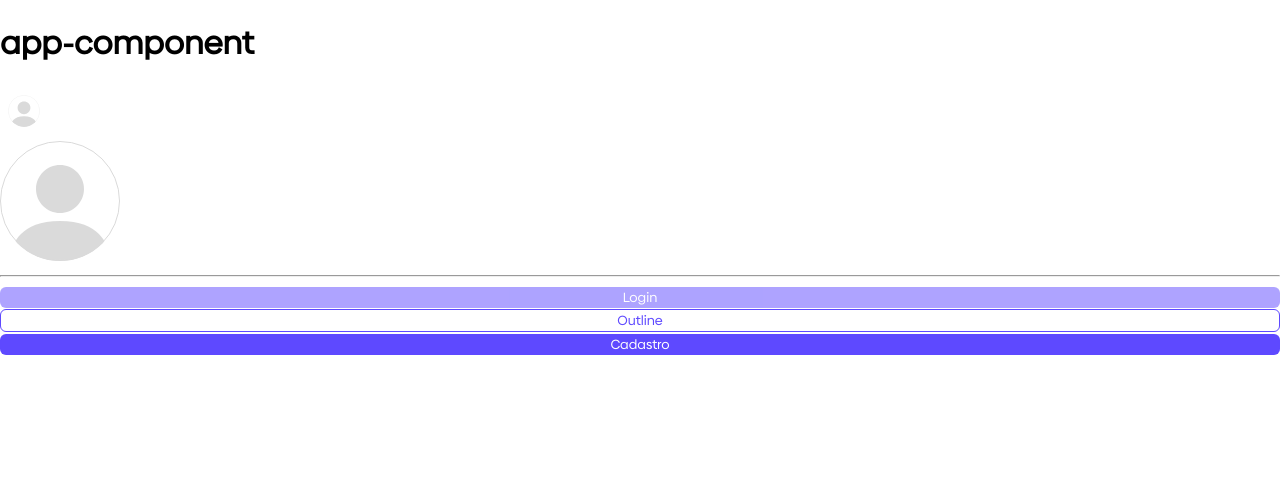
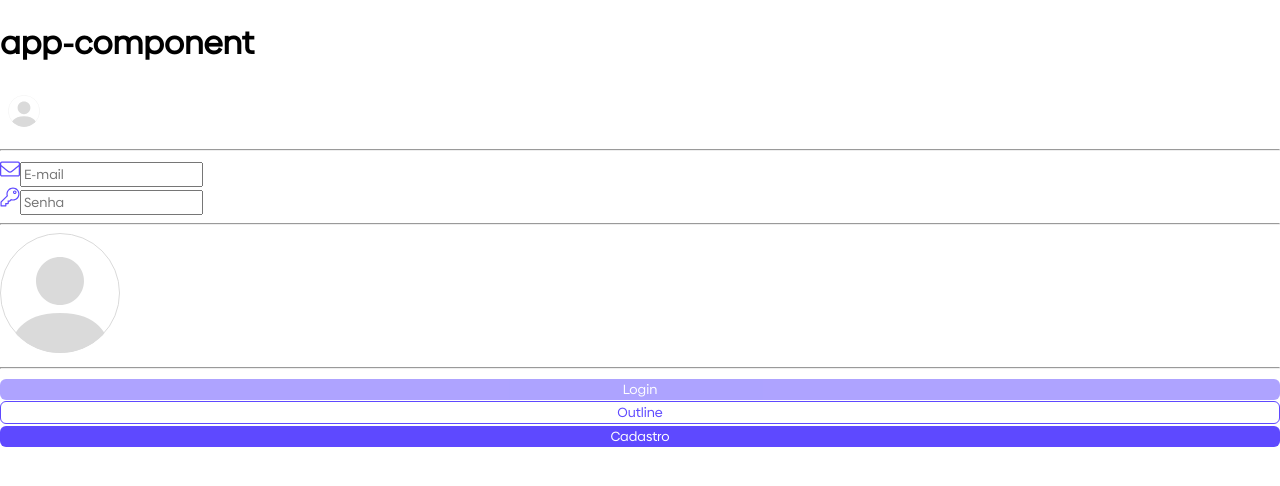
Before and after one commit to Davi-Archive/instagram-frontend-angular, an Angular app: page / in a window 1280 px wide. Shown: the top 486 px of the page. Built offline with nearby package versions, Linux system fonts and the light colour scheme.

Commit message:
feat: add shared component public-input
This component get's info from input and save
in a form.

```diff
--- a/src/app/app.component.html
+++ b/src/app/app.component.html
@@ -1,25 +1,43 @@
 <h1>app-component</h1>
+<app-avatar></app-avatar>
+<br />
+<hr />
 
-<app-avatar
-></app-avatar>
+<app-public-input
+  type="text"
+  image="assets/images/envelope.svg"
+  placeholder="E-mail"
+  [referencesForm]="getReferences('name')"
+></app-public-input>
+
+<app-public-input
+  type="password"
+  image="assets/images/chave.svg"
+  placeholder="Senha"
+  [referencesForm]="getReferences('password')"
+></app-public-input>
+
+<hr />
 
 <app-upload-image
 placeholderImage="assets/images/avatar.svg"
+[referencesformControl]="getReferences('image')"
 >
-
 </app-upload-image>
 
-<hr/>
+<hr />
 <app-button
   text="Login"
   type="button"
   class="primary"
   [disabled]="true"
 ></app-button>
+
 <app-button
   text="Outline"
   type="button"
   class="primary"
   color="outline"
+  (click)="submit()"
 ></app-button>
 <app-button text="Cadastro" type="button" class="primary"></app-button>
--- a/src/app/app.component.ts
+++ b/src/app/app.component.ts
@@ -1,4 +1,5 @@
 import { Component } from '@angular/core';
+import { FormGroup, FormBuilder, Validators, AbstractControl } from '@angular/forms'
 
 @Component({
   selector: 'app-root',
@@ -7,4 +8,20 @@ import { Component } from '@angular/core';
 })
 export class AppComponent {
   title = 'Devagram-Angular';
+
+  public form: FormGroup;
+  constructor(private fb: FormBuilder) {
+    this.form = this.fb.group({
+      image: [null],
+      name: ['', Validators.required],
+      password: ['', Validators.required]
+    })
+  }
+  public getReferences(nameField: string): AbstractControl {
+    return this.form.controls[nameField]
+  }
+
+  public submit(): void {
+    console.log(this.form.value)
+  }
 }
--- a/src/app/app.module.ts
+++ b/src/app/app.module.ts
@@ -4,6 +4,7 @@ import { BrowserModule } from '@angular/platform-browser';
 import { AppRoutingModule } from './app-routing.module';
 import { AppComponent } from './app.component';
 import { SharedModule } from './shared/shared.module';
+import { ReactiveFormsModule } from '@angular/forms';
 
 @NgModule({
   declarations: [
@@ -12,7 +13,8 @@ import { SharedModule } from './shared/shared.module';
   imports: [
     BrowserModule,
     AppRoutingModule,
-    SharedModule
+    SharedModule,
+    ReactiveFormsModule
   ],
   providers: [],
   bootstrap: [AppComponent]
--- /dev/null
+++ b/src/app/shared/public/public-input/public-input.component.html
@@ -0,0 +1,22 @@
+<div class="publicInputContainer">
+  <div class="publicInput">
+    <img
+      class="publicIcon"
+      alt="Imagem do Input"
+      [src]="image"
+      width="20"
+      height="20"
+    />
+    <input
+      [type]="type"
+      (ngModelChange)="onInputChange($event)"
+      [placeholder]="placeholder"
+      [ngModel]="referencesForm?.value"
+    />
+  </div>
+
+  <p *ngIf="referencesForm?.invalid && referencesForm?.dirty"
+  class="errorMessage">
+{{getErrorMessage()}}
+  </p>
+</div>
--- /dev/null
+++ b/src/app/shared/public/public-input/public-input.component.ts
@@ -0,0 +1,36 @@
+import { Component, Input, OnInit } from '@angular/core';
+import { AbstractControl } from '@angular/forms';
+
+@Component({
+  selector: 'app-public-input',
+  templateUrl: './public-input.component.html',
+  styleUrls: ['./public-input.component.scss']
+})
+export class PublicInputComponent implements OnInit {
+
+  @Input() public referencesForm?: AbstractControl;
+  @Input() public image?: string
+  @Input() public type?: string
+  @Input() public placeholder?: string
+  constructor() { }
+
+  ngOnInit(): void {
+  }
+
+  public onInputChange(event: Event): void {
+    this.referencesForm?.setValue(event);
+    this.referencesForm?.markAsDirty()
+  }
+
+  public getErrorMessage(): string {
+    console.log(this.referencesForm)
+    if(!this.referencesForm?.errors)  return ''
+
+    if(this.referencesForm?.errors?.['required']){
+      console.log(this.referencesForm.errors)
+      return 'Campo obrigatório'
+    }
+
+    return 'Problemas no Preenchimento'
+  }
+}
--- a/tsconfig.json
+++ b/tsconfig.json
@@ -21,7 +21,8 @@
     "lib": [
       "es2020",
       "dom"
-    ]
+    ],
+    "typeRoots": ["node_modules/@types", "node_modules/@angular"]
   },
   "angularCompilerOptions": {
     "enableI18nLegacyMessageIdFormat": false,
```
Also changed, not shown: src/app/shared/shared.module.ts (+8 -3 lines), src/app/shared/public/public-input/public-input.component.scss (added), 1 other file (tests, documents, lock files or other folders).
